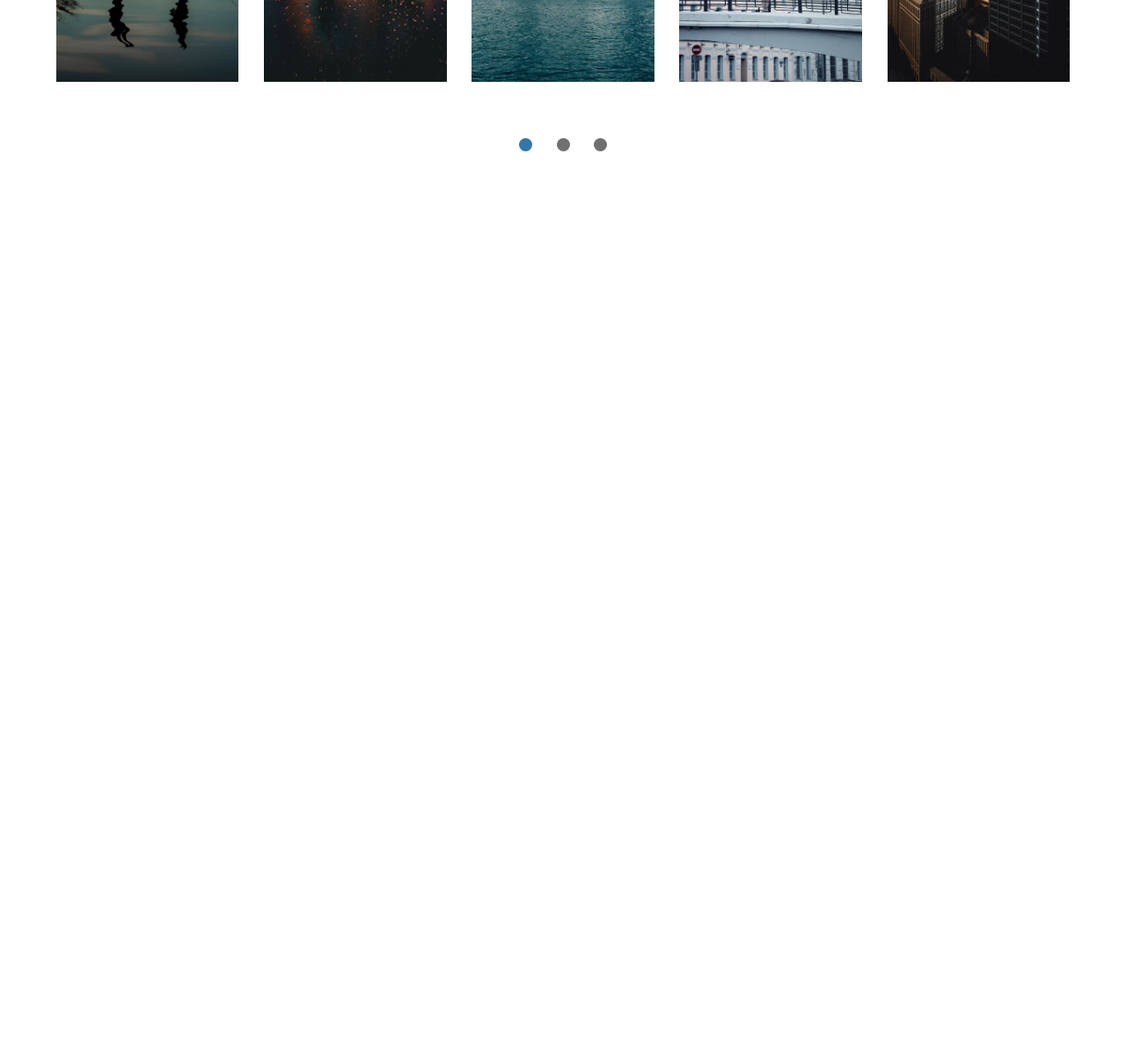
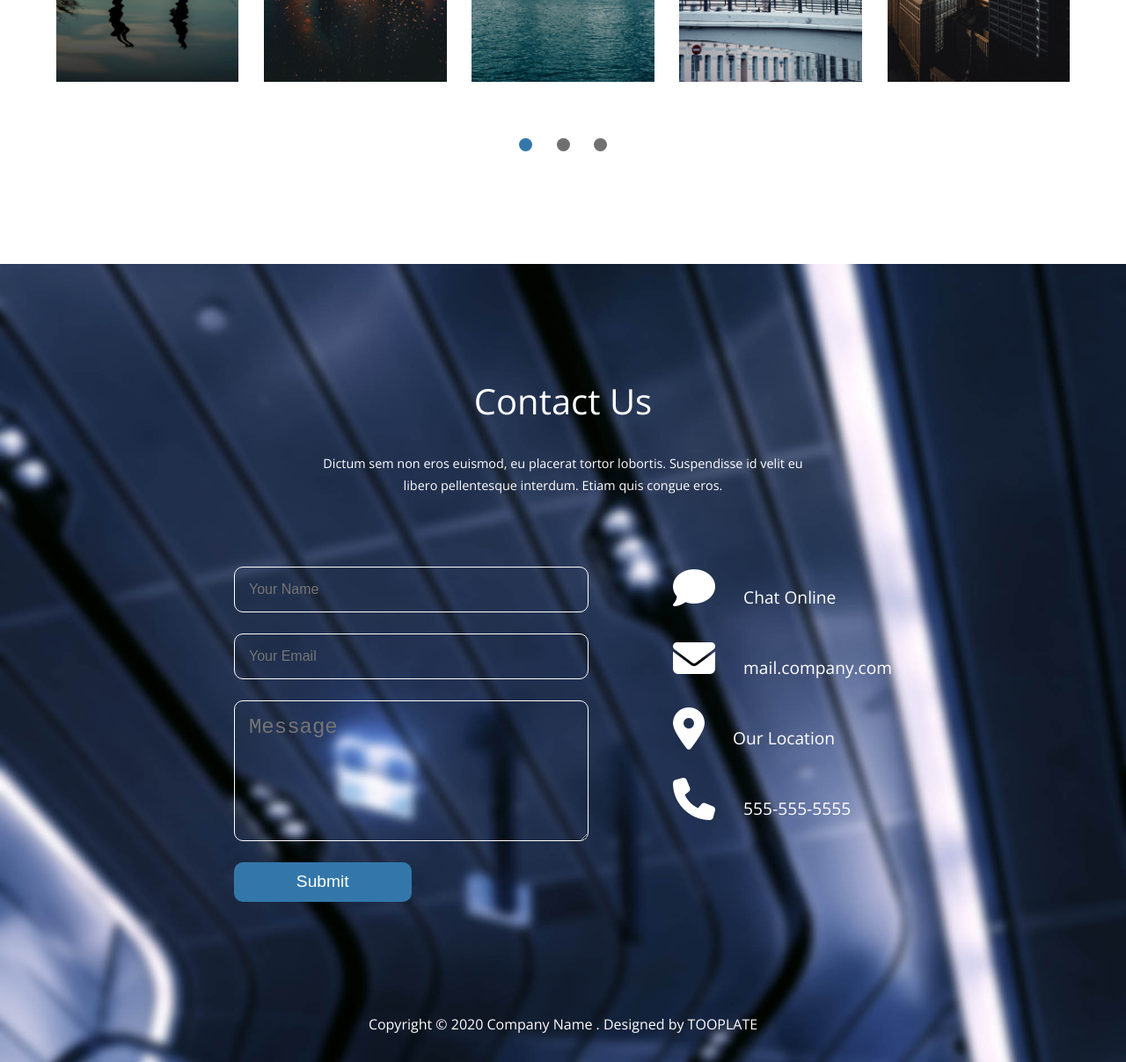
Before and after one commit to timo-tech19/infinity-loop-LP, a website: page index.html in a window 1280 px wide. Shown: the part 3167-4374 px from the top of the page at 88% size. Before the commit the page ends 3467 px from the top, so only its background shows below. Drawn offline with nearby package versions, Linux system fonts and the light colour scheme.

Commit message:
Completed Contact and footer sections

```diff
--- a/index.html
+++ b/index.html
@@ -137,6 +137,40 @@
         </div>
     </section>
 
+    <!-- SECTION CONTACT -->
+    <footer class="footer">
+        <section class="section-contact">
+            <div class="container">
+                <div class="section-header">
+                    <h2 class="heading-1 section-heading">Contact Us</h2>
+                    <p class="section-heading__sub contact__heading--sub">Dictum sem non eros euismod, eu placerat tortor lobortis. Suspendisse id velit eu libero pellentesque interdum. Etiam quis congue eros.</p>
+                </div>
+                <div class="contact">
+                    <form class="form">
+                        <input type="text" class="name" placeholder="Your Name">
+                        <input type="email" class="email" placeholder="Your Email">
+                        <textarea name="message" class="message" placeholder="Message"></textarea>
+                        <input type="submit" value="Submit" class="btn">
+                    </form>
+                    <div class="contact__box">
+                        <div class="contact__icons">
+                            <i class="fa fa-comment"></i><span class="contact__text">Chat Online</span>
+                        </div>
+                        <div class="contact__icons">
+                            <i class="fa fa-envelope"></i><span class="contact__text">mail.company.com</span>
+                        </div>
+                        <div class="contact__icons">
+                            <i class="fa fa-map-marker"></i><span class="contact__text">Our Location</span>
+                        </div>
+                        <div class="contact__icons">
+                            <i class="fa fa-phone"></i><span class="contact__text">555-555-5555</span>
+                        </div>
+                    </div>
+                </div>
+            </div>
+        </section>
+        <p class="copy text--white">Copyright © 2020 Company Name . Designed by TOOPLATE</p>
+    </footer>
     <script src="https://use.fontawesome.com/c7fddcbb91.js"></script>
 </body>
 </html>
--- a/src/scss/base/_typography.scss
+++ b/src/scss/base/_typography.scss
@@ -32,3 +32,8 @@
         color: $primary-color;
     }
 }
+
+.copy {
+    text-align: center;
+    padding-bottom: 2rem;
+}
--- /dev/null
+++ b/src/scss/components/_form.scss
@@ -0,0 +1,32 @@
+.form {
+    display: flex;
+    flex-direction: column;
+    width: 35%;
+    margin-right: 6rem;
+    margin-left: auto;
+
+    input[type=text],
+    input[type=email],
+    textarea {
+        margin-bottom: 1.5rem;
+        width: 100%;
+        padding: 1rem;
+        background: none;
+        outline: none;
+        border: 1px solid $text-color-white;
+        border-radius: 10px;
+        color: $text-color-white;
+        font-size: 1rem;
+    }
+
+    textarea {
+        height: 10rem;
+        font-size: 1.5rem;
+    }
+
+    input[type=submit] {
+        width: 50%;
+        border: none;
+        border-radius: 10px;
+    }
+}
--- /dev/null
+++ b/src/scss/layout/_contact.scss
@@ -0,0 +1,25 @@
+.contact {
+    display: flex;
+
+    &__box {
+        margin-right: auto;
+    }
+
+    &__icons {
+        margin-bottom: 2rem;
+        font-size: 1.2rem;
+        color: $text-color-white;
+        cursor: pointer;
+        @include transition-ease;
+
+        &:hover {
+            color: $primary-color;
+        }
+
+        i {
+            font-size: 3rem;
+            margin-right: 2rem;
+        }
+
+    }
+}
--- /dev/null
+++ b/src/scss/layout/_footer.scss
@@ -0,0 +1,4 @@
+.footer {
+    background-image: url(../img/infinite-loop-03.jpg);
+    background-size: cover;
+}
--- a/src/scss/main.scss
+++ b/src/scss/main.scss
@@ -8,10 +8,13 @@
 @import "components/logo";
 @import "components/btn";
 @import "components/icon";
+@import "components/form";
 
 @import "layout/navigation";
 @import "layout/about";
 @import "layout/testimonial";
 @import "layout/gallery";
+@import "layout/contact";
+@import "layout/footer";
 
 @import "pages/home";
```
Also changed, not shown: dist/css/main.css.
